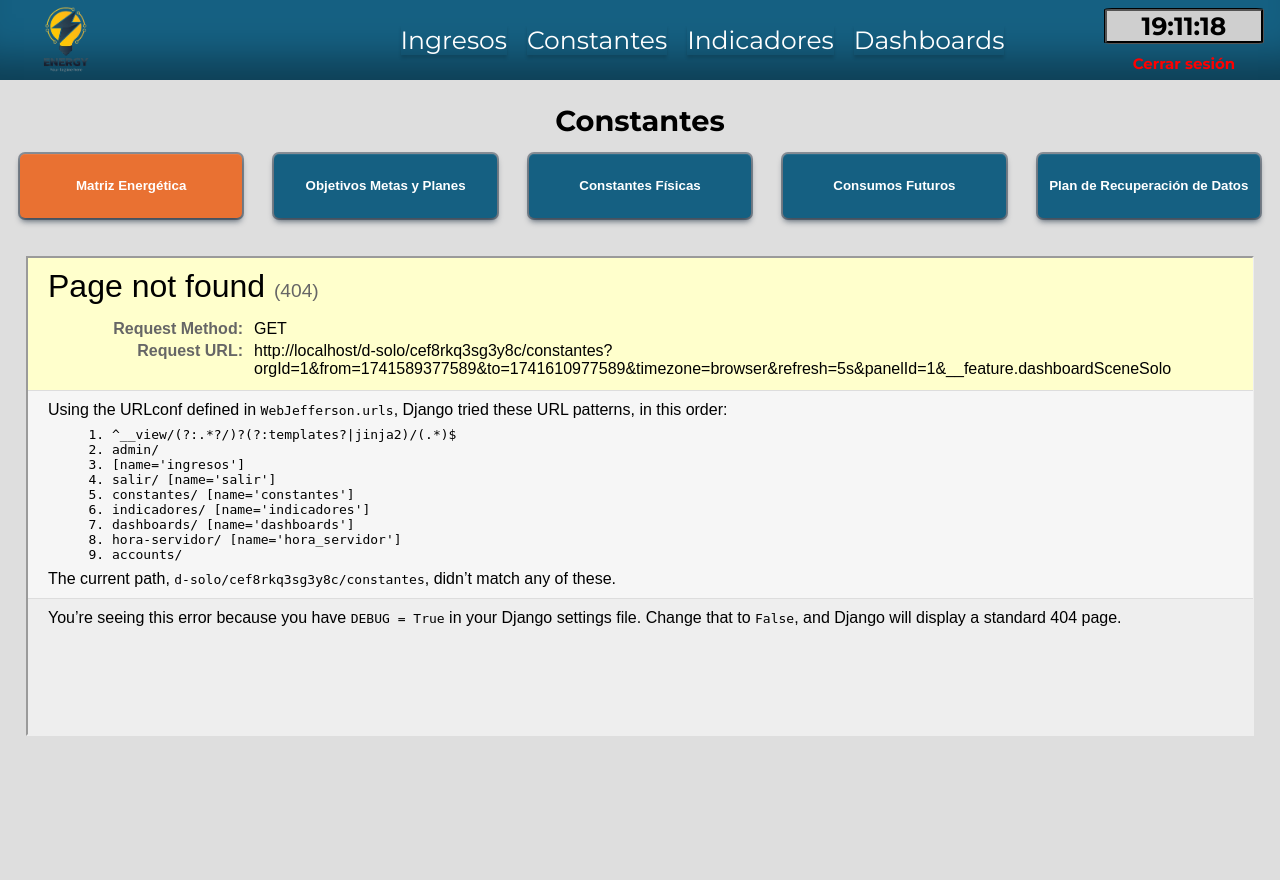
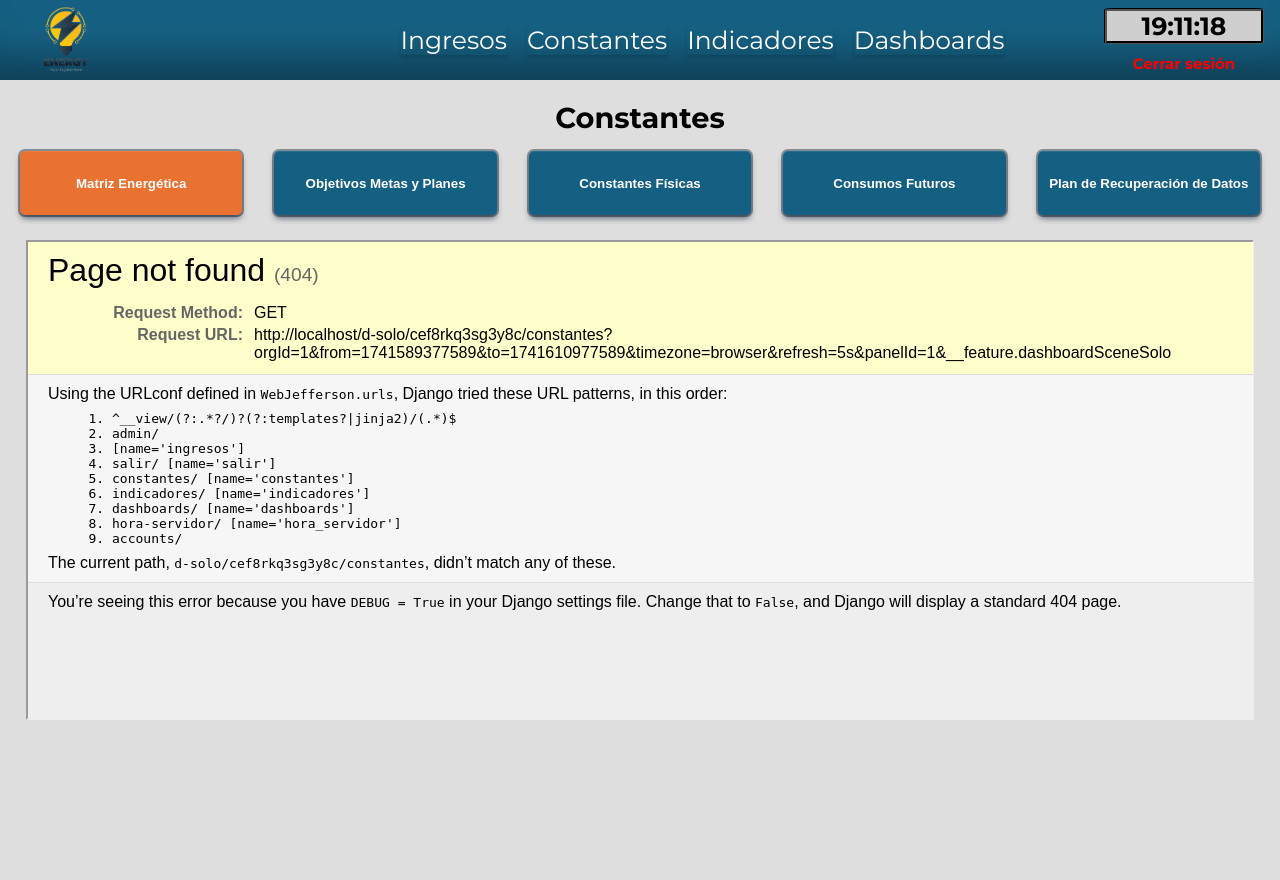
Before and after one commit to PruebasGTHB/WebJefferson, a Django app: page /constantes/ in a window 1280 px wide. After the commit the page ends 720 px from the top, so only its background shows below. Run offline with Django 5.2, Linux system fonts and the light colour scheme.

Commit message:
12-03-2025

```diff
--- a/core/static/css/styles2.css
+++ b/core/static/css/styles2.css
@@ -251,7 +251,7 @@
 .principal__inferior {
     display: grid;
     grid-template-rows: 20% 80%;
-    height: 100vh; /* Se asegura de que no exceda el alto de la pantalla */
+    height: 90%; /* Se asegura de que no exceda el alto de la pantalla */
     width: 100%;
 }
 
```
